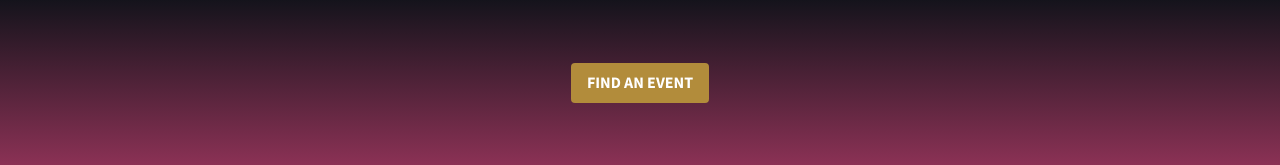
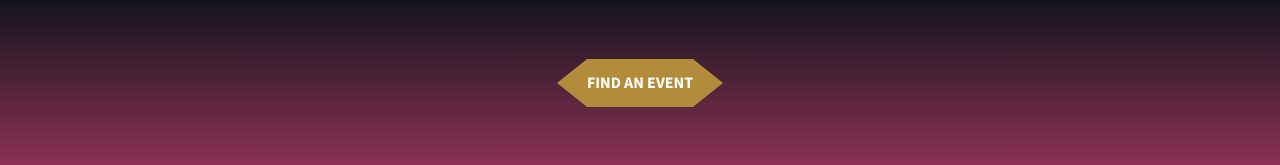
Before and after one commit to AurimasGaidys/wdg-website, a Next.js app: page / in a window 1280 px wide. Shown: the part 620-785 px from the top of the page. Built offline with nearby package versions, Linux system fonts and the light colour scheme.

Commit message:
Button design updated.

```diff
--- a/src/components/atoms/button.tsx
+++ b/src/components/atoms/button.tsx
@@ -1,3 +1,5 @@
+import Image from "next/image";
+
 interface ButtonProps {
   children: React.ReactNode;
   onClick?: () => void;
@@ -6,10 +8,26 @@ interface ButtonProps {
 export const PrimaryButton = ({ children, ...props }: ButtonProps) => {
   return (
     <button
-      className="bg-[#b28c3b] hover:text-opacity-50 text-white font-bold py-2 px-4 rounded uppercase"
+      className="hover:text-opacity-50 text-white font-bold py-2 px-4 rounded uppercase flex flex-row"
       {...props}
     >
-      {children}
+      <Image
+        className=""
+        src="/MygtukoTrikampiukai1.svg"
+        alt="Feature icon"
+        width={30}
+        height={48}
+        priority
+      />
+      <div className="flex bg-[#b28c3b] h-[48px] items-center justify-center">{children}</div>
+      <Image
+        className=""
+        src="/MygtukoTrikampiukai2.svg"
+        alt="Feature icon"
+        width={30}
+        height={48}
+        priority
+      />
     </button>
   );
 };
```
Also changed, not shown: public/MygtukoTrikampiukai1.svg, public/MygtukoTrikampiukai2.svg.
